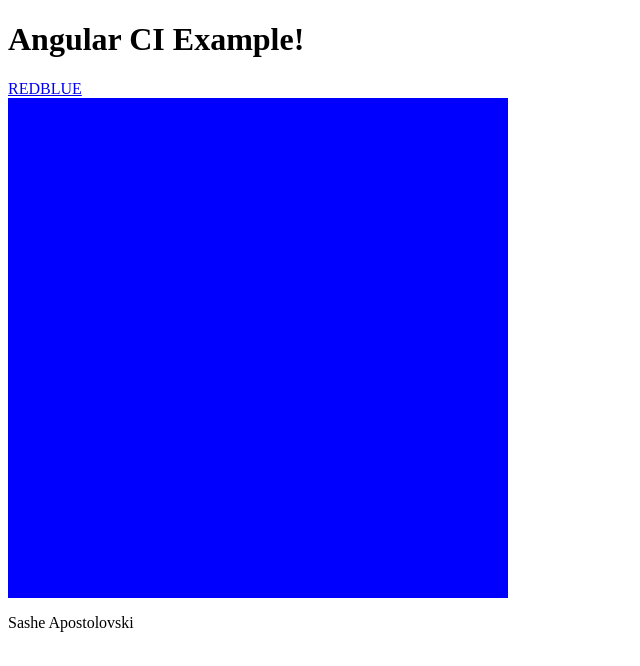
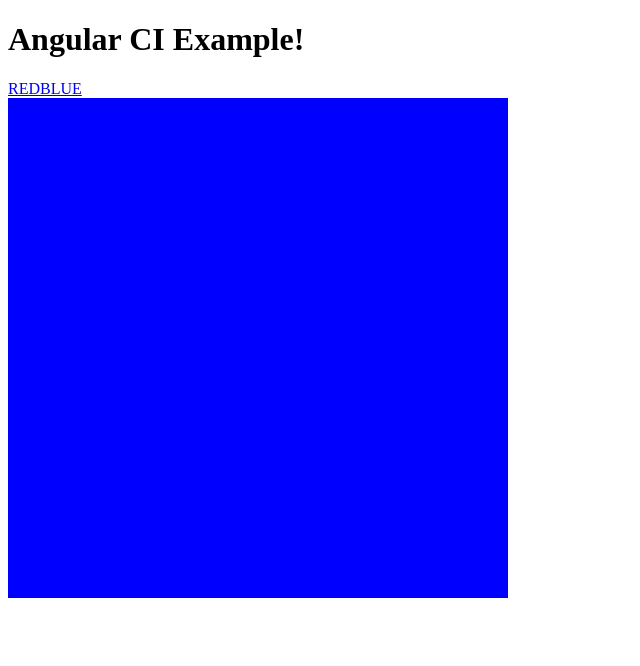
Before and after one commit to sashoa/azure-app-test, an Angular app in the folder azure-test/: page /blue in a window 1280 px wide. Shown: the top 666 px of the page, without its empty margins (0-640 px from the left). Built offline with nearby package versions, Linux system fonts and the light colour scheme.

Commit message:
build bre

```diff
--- a/azure-test/src/app/blue/blue.component.ts
+++ b/azure-test/src/app/blue/blue.component.ts
@@ -4,7 +4,6 @@ import { Component, OnInit } from '@angular/core';
   selector: 'app-blue',
   template: `
     <div class="wrapper"></div>
-    <p>Sashe Apostolovski</p>
   `,
   styles: ['div.wrapper { width: 500px; height: 500px; background-color: blue; }']
 })
```
